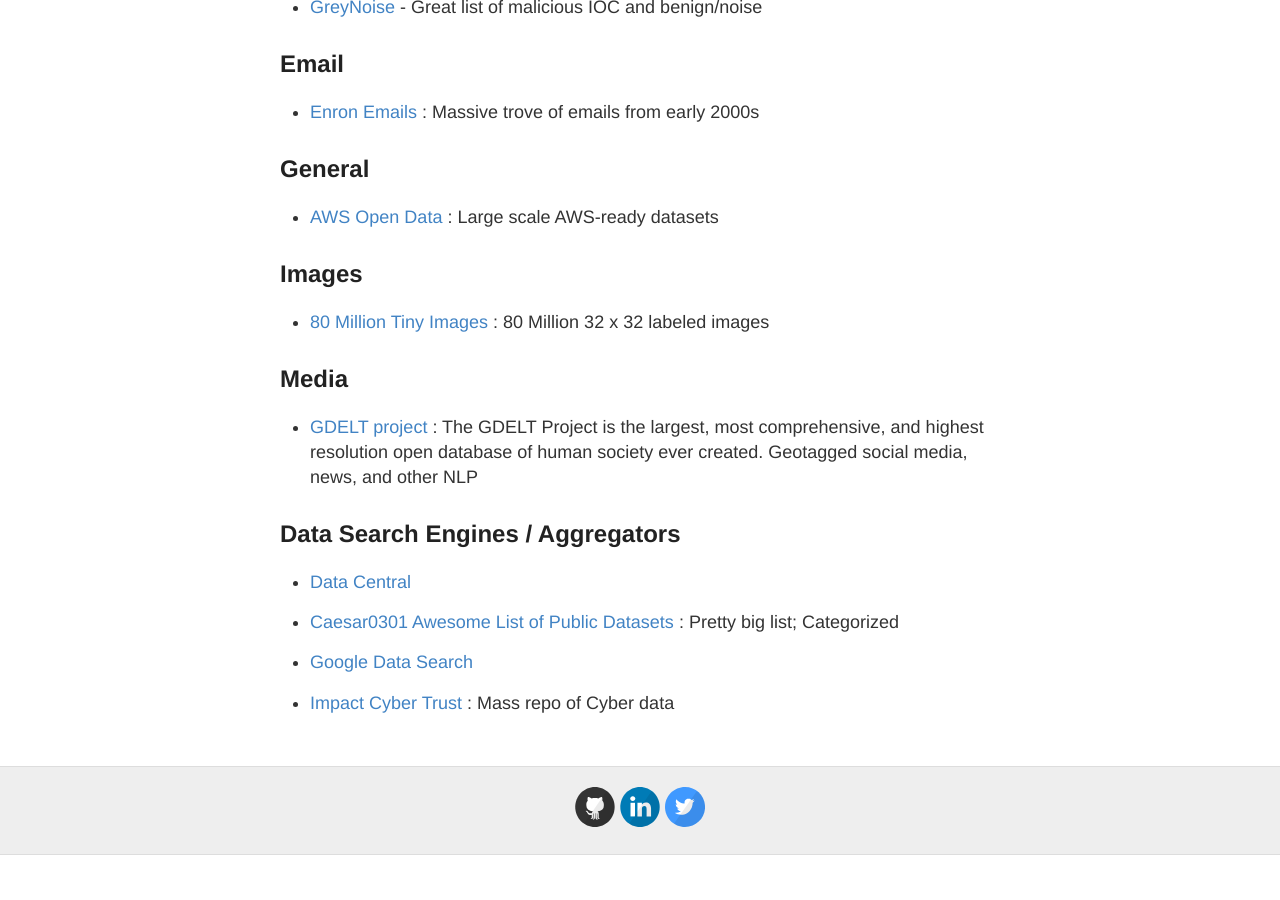
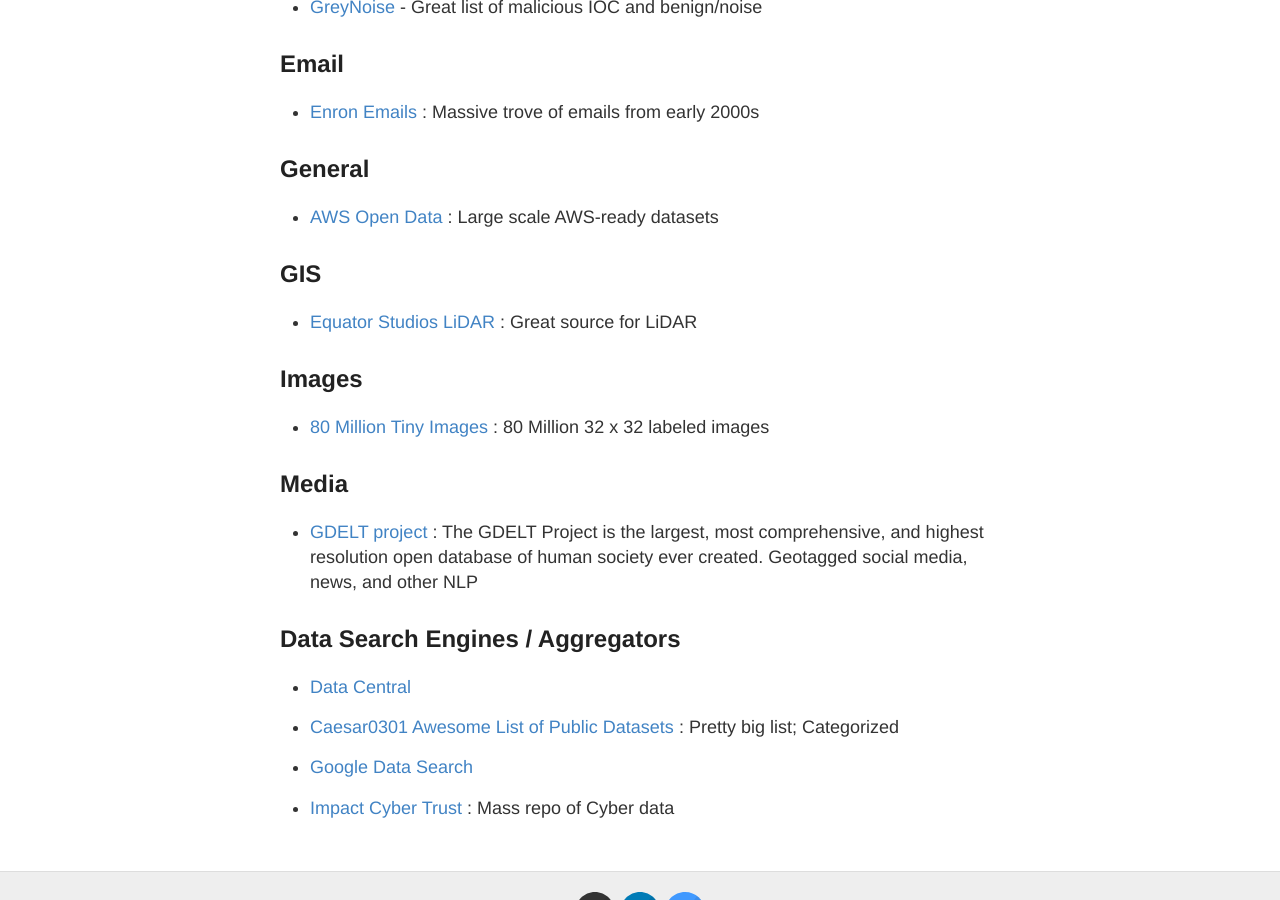
Before and after one commit to stevehenderson/stevehenderson.github.io, a Jekyll site: the page built from data.md, in a window 1280 px wide and 900 px high, scrolled down 2466 px. Built offline with Jekyll 4.4.1, drawn with Linux system fonts in a browser that asks for light colours; before the commit the page ends 3321 px from its top, so only the background shows below that.

Commit message:
Update data.md

```diff
--- a/data.md
+++ b/data.md
@@ -98,6 +98,9 @@
 
    * [AWS Open Data](https://registry.opendata.aws/) : Large scale AWS-ready datasets
 
+## GIS
+   * [Equator Studios LiDAR](https://equatorstudios.com/) : Great source for LiDAR
+
 ## Images
 
    * [80 Million Tiny Images](https://www.kaggle.com/datasets/aryashah2k/mit-80-million-tiny-images-dataset?resource=download)  : 80 Million 32 x 32 labeled images
```
